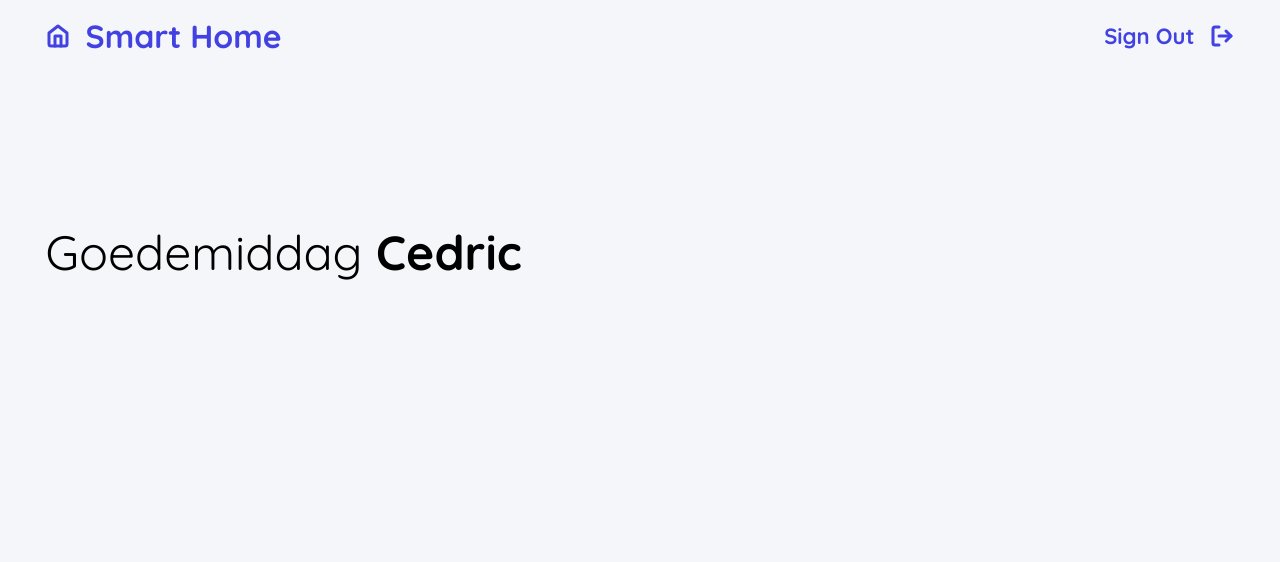
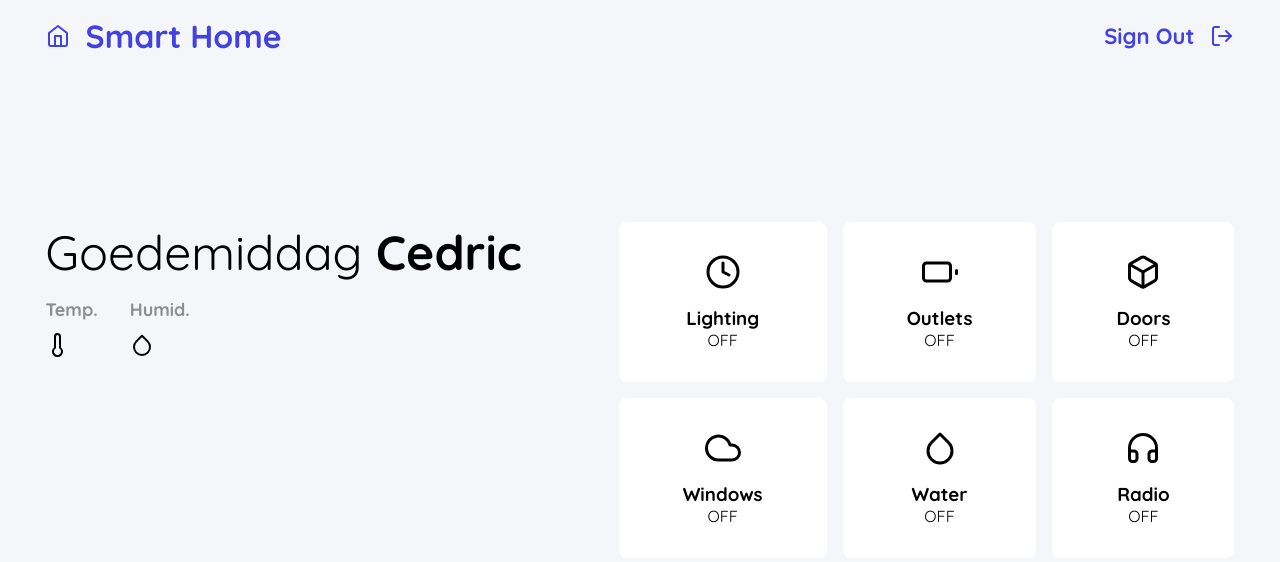
Before and after one commit to cedrvanh/1819-wot-domotica, a plain HTML site: page index.html in a window 1280 px wide. Drawn offline with nearby package versions, Linux system fonts and the light colour scheme; no server answers.

Commit message:
Added devices

```diff
--- a/assets/css/app.css
+++ b/assets/css/app.css
@@ -6,6 +6,7 @@
     --radius: 8px;
     --primary-color: #4242E2;
     --background-color: #F4F6F9;
+    --text-color-light: #8E8E8E;
 }
 
 * {
@@ -103,7 +104,7 @@ a {
 }
 
 .icon {
-    stroke-width: 3px;
+    /* stroke-width: 3px; */
 }
 
 .btn {
@@ -137,6 +138,11 @@ a {
     border-radius: var(--radius);
 }
 
+.grid {
+    display: grid;
+    grid-template-columns: repeat(2, 1fr);
+}
+
 .dashboard {
     padding: 150px 0px;
 }
@@ -145,15 +151,57 @@ a {
     font-size: 48px;
 }
 
+.dashboard__sensors {
+    display: flex;
+    flex-wrap: wrap;
+    margin-top: var(--gutter);
+}
+
+.dashboard__sensor-item {
+    margin-right: 32px;
+
+}
+
+.dashboard__sensor-item > span {
+    color: var(--text-color-light);
+    font-weight: 700;
+    font-size: 18px;
+}
+
+.dashboard__sensor-item h2 {
+    font-weight: 300;
+    font-size: 36px;
+}
+
+.dashboard__devices {
+    display: grid;
+    grid-template-columns: repeat(3, 1fr);
+    grid-gap: 16px;
+}
+
+.device-card {
+    display: flex;
+    flex-direction: column;
+    align-items: center;
+    justify-content: center;
+    background-color: #FFF;
+    padding: 2rem 4rem;
+    border-radius: var(--radius);
+}
+
+.device-card .icon {
+    width: 36px;
+    height: 36px;
+}
+
+.device-card__title {
+    margin-top: var(--gutter);
+}
+
+.device-card__status {
+    text-transform: uppercase;
+}
+
 .text-light {
     font-weight: 300;
 }
-
-.grid {
-    display: flex;
-    flex-wrap: wrap;
-}
-
-.grid__item {
-    flex: 1;
-}
--- a/assets/js/app.js
+++ b/assets/js/app.js
@@ -1,13 +1,14 @@
+// Init firebase
+initFirebase();
+
+// Global declarations
+const db = firebase.firestore();
+
 const init = () => {
     console.log('Initializing app..');
-    initFirebase();
-
-    feather.replace()
-
-    console.log('Generating 8x8 grid..');
-    // generateGrid(8);
-
+    feather.replace();
     renderGreeting();
+    updateSensors();
 }
 
 const generateGrid = (count) => {
@@ -22,20 +23,37 @@ const generateGrid = (count) => {
     }
 }
 
-/*
-** Render greeting based on Time
-*/
+const updateSensors = () => {
+    const temperatureNode = document.querySelector('#temperature');
+    const humidityNode = document.querySelector('#humidity');
+    const sensorsRef = db.collection('sensors');
+
+    // Set Temperature Data from Firebase Firestore
+    sensorsRef.doc('temperature').get()
+        .then(doc => {
+            const { value, unit } = doc.data();
+            temperatureNode.innerHTML = `${value}${unit}`;
+        })
+
+    // Set Humidity Data from Firebase Firestore
+    sensorsRef.doc('humidity').get()
+        .then(doc => {
+            const { value, unit } = doc.data();
+            humidityNode.innerHTML = `${value}${unit}`;
+        })
+}
+
 const renderGreeting = () => {
     const element = document.querySelector('.greeting');
     const currentTime = getUserLocalTime();
     let greeting;
 
     if (currentTime < 12) {
-        greeting = "Goedemorgen"
+        greeting = "Goedemorgen";
     } else if (currentTime >= 12 && currentTime <= 17) {
-        greeting = "Goedemiddag"
+        greeting = "Goedemiddag";
     } else {
-        greeting = "Goedenavond"
+        greeting = "Goedenavond";
     }
 
     element.innerHTML = greeting;
@@ -73,4 +91,4 @@ if(logOutBtn) {
     logOutBtn.addEventListener('click', onLogOut);
 }
 
-window.addEventListener('load', init);
+init();
--- a/index.html
+++ b/index.html
@@ -25,9 +25,59 @@
                 </ul>
             </nav>
         </header>
-        <section class="dashboard grid">
+        <section class="grid dashboard">
             <div class="grid__item">
                 <h1 class="dashboard__title"><span class="greeting text-light"></span> Cedric</h1>
+                <section class="dashboard__sensors">
+                    <div class="dashboard__sensor-item">
+                        <span>Temp.</span>
+                        <h2>
+                            <i class="icon" data-feather="thermometer"></i>
+                            <span id="temperature"></span>
+                        </h2>
+                    </div>
+                    <div class="dashboard__sensor-item">
+                        <span>Humid.</span>
+                        <h2>
+                            <i class="icon" data-feather="droplet"></i>
+                            <span id="humidity"></span>
+                        </h2>
+                    </div>
+                </section>
+            </div>
+            <div class="grid__item">
+                <section class="dashboard__devices">
+                        <div class="device-card" data-device="lights">
+                            <i class="icon" data-feather="clock"></i>
+                            <h3 class="device-card__title">Lighting</h3>
+                            <span class="device-card__status">Off</span>
+                        </div>
+                        <div class="device-card" data-device="outlets">
+                            <i class="icon" data-feather="battery"></i>
+                            <h3 class="device-card__title">Outlets</h3>
+                            <span class="device-card__status">Off</span>
+                        </div>
+                        <div class="device-card" data-device="doors">
+                            <i class="icon" data-feather="box"></i>
+                            <h3 class="device-card__title">Doors</h3>
+                            <span class="device-card__status">Off</span>
+                        </div>
+                        <div class="device-card">
+                            <i class="icon" data-feather="cloud"></i>
+                            <h3 class="device-card__title">Windows</h3>
+                            <span class="device-card__status">Off</span>
+                        </div>
+                        <div class="device-card">
+                            <i class="icon" data-feather="droplet"></i>
+                            <h3 class="device-card__title">Water</h3>
+                            <span class="device-card__status">Off</span>
+                        </div>
+                        <div class="device-card">
+                            <i class="icon" data-feather="headphones"></i>
+                            <h3 class="device-card__title">Radio</h3>
+                            <span class="device-card__status">Off</span>
+                        </div>
+                </section>
             </div>
         </section>
     </main>
@@ -35,6 +85,8 @@
 <script src="https://cdn.jsdelivr.net/npm/feather-icons/dist/feather.min.js"></script>
 <!-- Import Firebase SDK -->
 <script src="https://www.gstatic.com/firebasejs/7.2.3/firebase-app.js"></script>
+<script src="https://www.gstatic.com/firebasejs/7.2.3/firebase-firestore.js"></script>
+<script src="https://www.gstatic.com/firebasejs/7.2.3/firebase-auth.js"></script>
 <!-- Import JS files -->
 <script src="assets/js/utils.js"></script>
 <script src="assets/js/app.js"></script>
```
